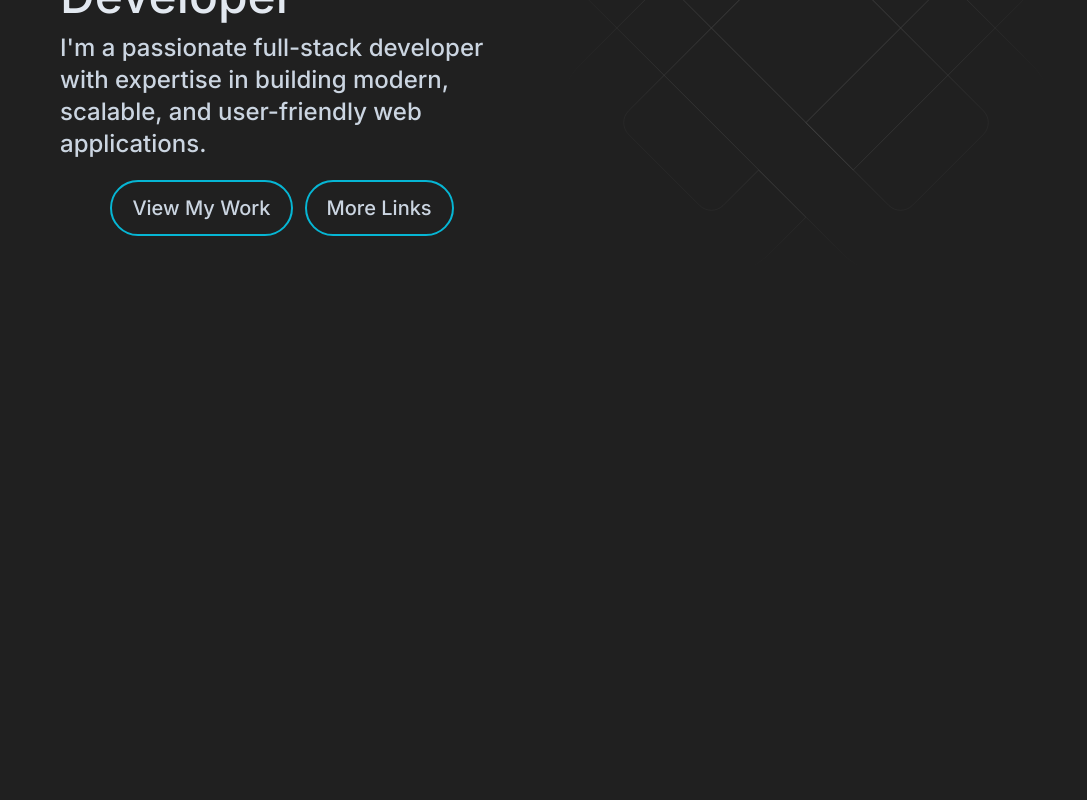
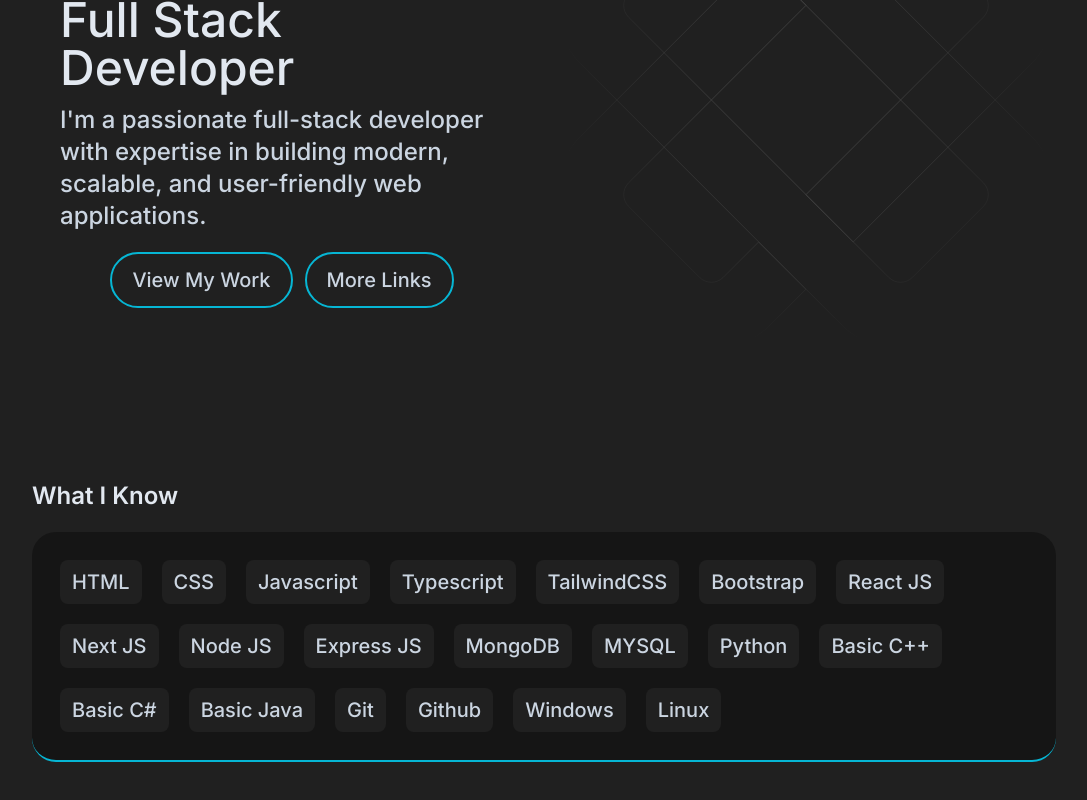
Before and after one commit to NvmeSensor/Portfolio, a Next.js app: page / in a window 1280 px wide. Shown: the part 352-1152 px from the top of the page, without its empty margins (96-1183 px from the left). Before the commit the page ends 800 px from the top, so only its background shows below. Built offline with nearby package versions, Linux system fonts and the light colour scheme.

Commit message:
portfolio

```diff
--- a/src/app/page.js
+++ b/src/app/page.js
@@ -1,9 +1,11 @@
 import Hero from "@/components/Hero";
+import WhatIKnow from "@/components/WhatIKnow";
 
 const Home = ()=>{
   return(
     <section className="w-full flex flex-col justify-center items-center">
       <Hero />
+      <WhatIKnow />
     </section>
   )
 }
--- a/src/app/style.css
+++ b/src/app/style.css
@@ -7,3 +7,11 @@ body{
   backdrop-filter: blur(5px);
   background: #35353535;
 }
+
+.skills{
+  background: #202020;
+}
+
+.card{
+  background: #151515;
+}
--- a/src/components/Hero.jsx
+++ b/src/components/Hero.jsx
@@ -8,7 +8,7 @@ const Hero = () => {
     const xyz = "I'm a passionate full-stack developer with expertise in building modern, scalable, and user-friendly web applications."
 
     return (
-        <section className="lg:w-[80vw] md:h-[95vh] w-full flex flex-col justify-center items-center md:mt-0 mt-[120px]">
+        <section className="lg:w-[80vw] md:h-[95vh] w-full flex flex-col justify-center items-center md:mt-0 mt-[132px]">
             <div className="grid grid-col-1 md:grid-cols-2 justify-center items-center gap-6">
             <div className="flex flex-col justify-start items-center gap-3 px-7 max-w-[450px] lg:max-w-[550px] col-span-1">
                 <h1 className="text-xl lg:text-2xl font-medium text-cyan-500 self-start">{hi}</h1>
--- a/src/components/Navbar.jsx
+++ b/src/components/Navbar.jsx
@@ -36,8 +36,8 @@ const Navbar = () => {
 
 
     return (
-        <nav className="flex justify-center items-center w-full mt-2 absolute top-3">
-        <div className="lg:w-[80vw] w-[95vw] px-5 py-3 bg-transparent navbar rounded-3xl">
+        <nav className="flex justify-center items-center w-full mt-2 sticky top-3">
+        <div className="lg:w-[80vw] w-[95vw] px-5 py-3 bg-transparent navbar rounded-3xl z-10">
             <div className="flex items-center justify-between">
                 {/* Logo */}
                 <div className="flex items-center text-white text-3xl font-bold px-3">
@@ -46,7 +46,7 @@ const Navbar = () => {
                 {/* Desktop Menu */}
                 <div className="hidden lg:flex justify-center items-center gap-5 text-white">
                     {menuItems.map((menuItems, index) => (
-                        <Link href={menuItems.url} className="hover:bg-cyan-500 cursor-pointer px-3 py-2 font-medium rounded-md" key={index}>
+                        <Link href={menuItems.url} className="hover:bg-cyan-500 cursor-pointer px-3 py-2 font-medium rounded-lg" key={index}>
                             {menuItems.name}
                         </Link>
                     ))}
@@ -117,7 +117,7 @@ const Navbar = () => {
                         <Link
                             href={menuItems.url}
                             key={index}
-                            className="text-white hover:bg-cyan-500 w-full cursor-pointer px-3 py-2 font-medium rounded-md self-start"
+                            className="text-white hover:bg-cyan-500 w-full cursor-pointer px-3 py-2 font-medium rounded-lg self-start"
                         >
                             {menuItems.name}
                         </Link>
--- /dev/null
+++ b/src/components/WhatIKnow.jsx
@@ -0,0 +1,82 @@
+const WhatIKnow = () => {
+
+    const skills = [
+        {
+            name:"HTML",
+        },
+        {
+            name:"CSS",
+        },
+        {
+            name:"Javascript",
+        },
+        {
+            name:"Typescript",
+        },
+        {
+            name:"TailwindCSS",
+        },
+        {
+            name:"Bootstrap",
+        },
+        {
+            name:"React JS",
+        },
+        {
+            name:"Next JS",
+        },
+        {
+            name:"Node JS",
+        },
+        {
+            name:"Express JS",
+        },
+        {
+            name:"MongoDB",
+        },
+        {
+            name:"MYSQL",
+        },
+        {
+            name:"Python",
+        },
+        {
+            name:"Basic C++",
+        },
+        {
+            name:"Basic C#",
+        },
+        {
+            name:"Basic Java",
+        },
+        {
+            name:"Git",
+        },
+        {
+            name:"Github",
+        },
+        {
+            name:"Windows",
+        },
+        {
+            name:"Linux",
+        },
+    ]
+
+    return(
+        <section className="flex flex-col justify-center items-center gap-5 lg:w-[80vw] w-[95vw] mb-12">
+            <div className="flex justify-start items-center self-start">
+                <h1 className="text-2xl font-semibold text-slate-200">What I Know</h1>
+            </div>
+            <div className="flex flex-wrap justify-start items-center gap-5 rounded-3xl border-b-2 border-cyan-500 p-7 card">
+                {skills.map((skill,index)=>(
+                    <p key={index} className="text-xl font-medium text-slate-300 px-3 py-2 rounded-lg cursor-pointer hover:text-cyan-600 transition ease-in-out skills">
+                        {skill.name}
+                    </p>
+                ))}
+            </div>
+        </section>
+    )
+}
+
+export default WhatIKnow;
```
